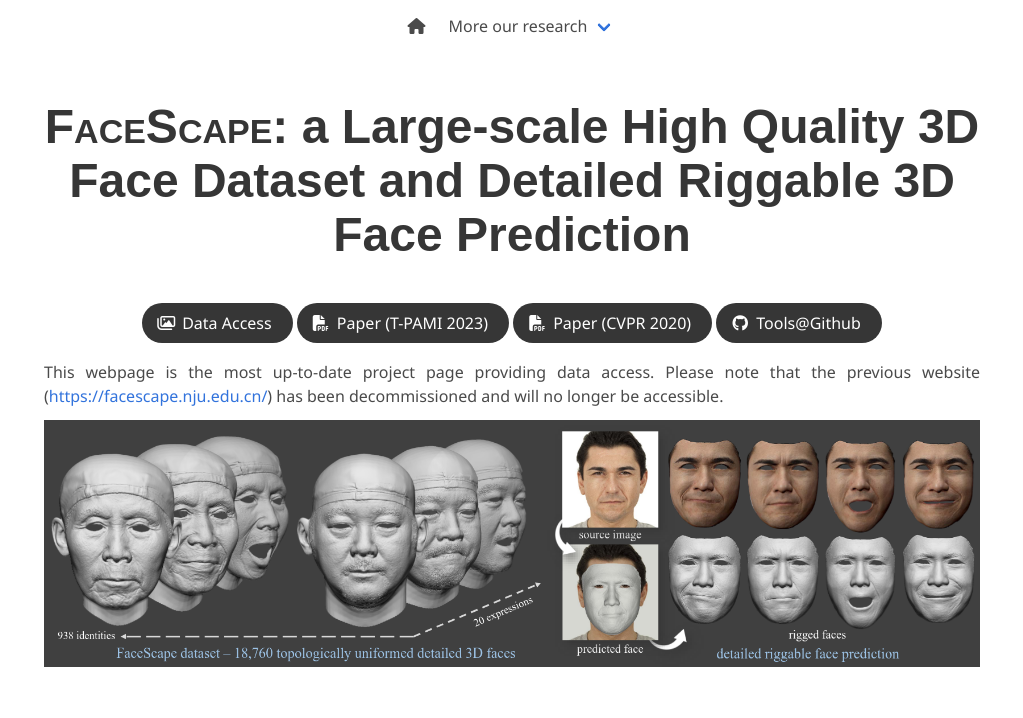
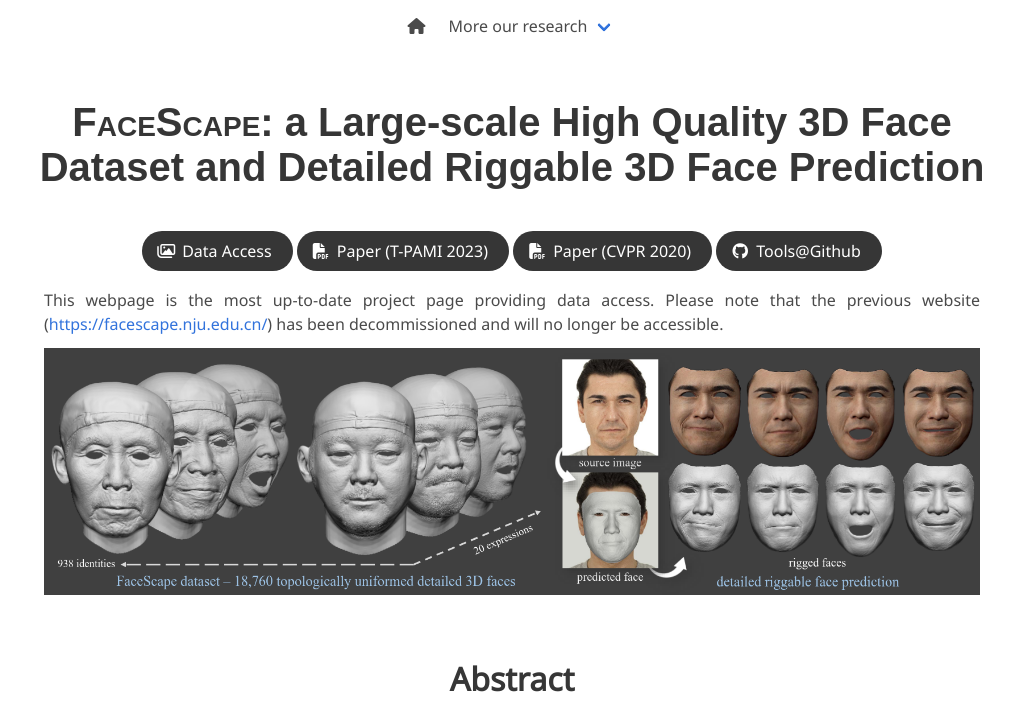
Before and after one commit to wangli000/FaceScape-demo, a plain HTML site: page index.html in a window 1280 px wide. Shown: the top 718 px of the page, without its empty margins (128-1151 px from the left). Drawn offline with nearby package versions, Linux system fonts and the light colour scheme; some icons are missing; a web font is replaced by a local one.

Commit message:
prediction

```diff
--- a/index.html
+++ b/index.html
@@ -101,7 +101,7 @@
       <div class="container is-max-desktop">
         <div class="columns is-centered">
           <div class="column has-text-centered">
-            <h1 class="title is-1 publication-title"><span class="emotalk">FaceScape</span>: a Large-scale High Quality
+            <h1 class="title is-2 publication-title"><span class="emotalk">FaceScape</span>: a Large-scale High Quality
               3D Face Dataset and Detailed Riggable 3D Face Prediction</h1>
 
             <!-- <div class="is-size-6 publication-authors">
```
